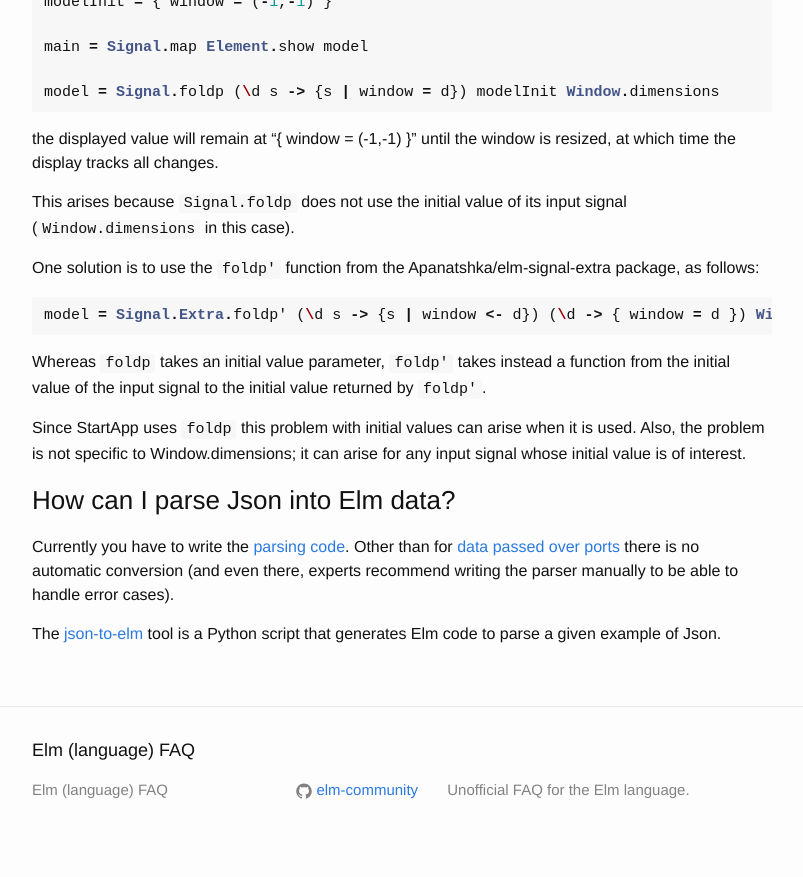
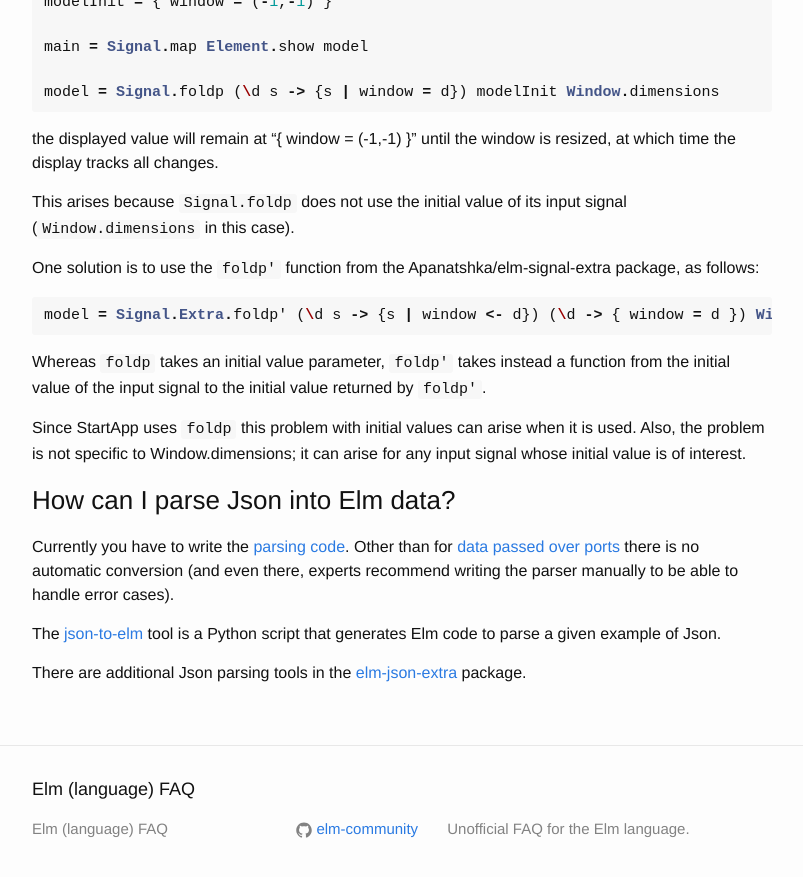
Before and after one commit to gunnarahlberg/elm-faq, a Jekyll site: the page built from index.md, in a window 1280 px wide and 900 px high, scrolled down 4215 px. Shown: the top 877 px of the window, without its empty margins (238-1041 px from the left). Built offline with Jekyll 4.4.1, drawn with Linux system fonts in a browser that asks for light colours.

Commit message:
elm-json-extra

```diff
--- a/index.md
+++ b/index.md
@@ -184,3 +184,5 @@ there, experts recommend writing the parser manually to be able to handle error
 cases).
 
 The [json-to-elm](https://github.com/eeue56/json-to-elm) tool is a Python script that generates Elm code to parse a given example of Json.
+
+There are additional Json parsing tools in the [elm-json-extra](http://package.elm-lang.org/packages/circuithub/elm-json-extra/latest/Json-Decode-Extra) package.
```
